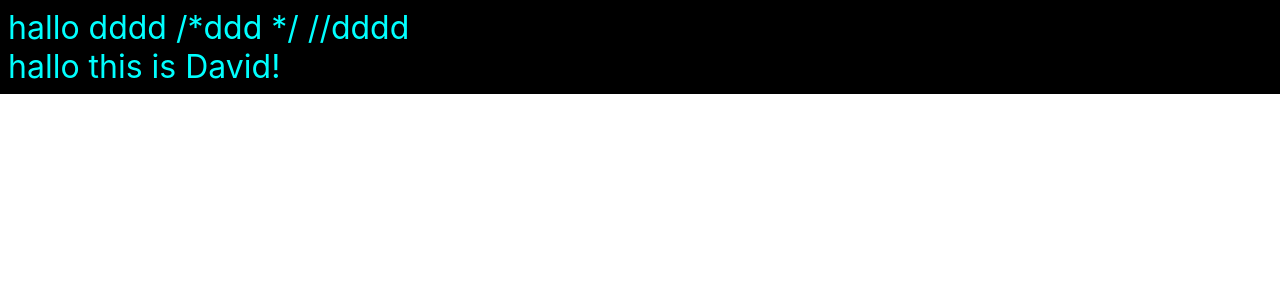
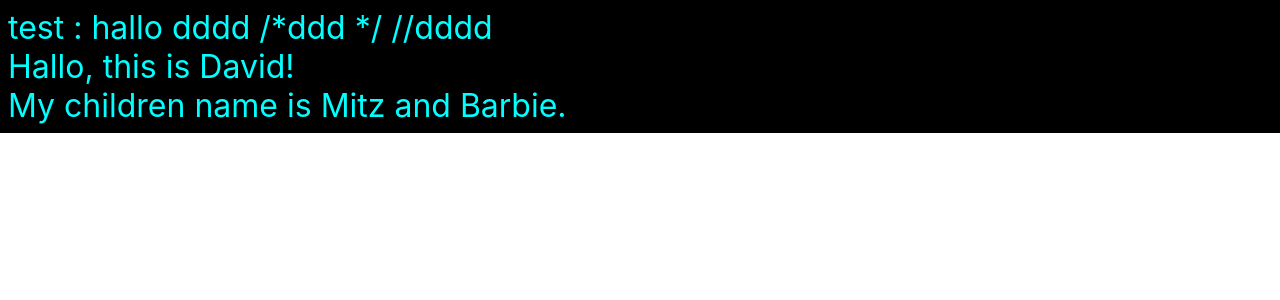
Before and after one commit to mitzbarbie/react-skills, a React (Create React App) app: page / in a window 1280 px wide. Shown: the top 300 px of the page. Built offline with nearby package versions, Linux system fonts and the light colour scheme.

Commit message:
props.children

```diff
--- a/src/App.js
+++ b/src/App.js
@@ -5,8 +5,8 @@ function App() {
   const name = "hallo";
   return (
     <div className="test">
-      {name} {/*ddd*/}dddd /*ddd */ //dddd
-      <MyComponent name="David" />
+      test : {name} {/*ddd*/}dddd /*ddd */ //dddd
+      <MyComponent>Mitz and Barbie</MyComponent>
     </div>
   );
 }
--- a/src/component/MyComponent.js
+++ b/src/component/MyComponent.js
@@ -1,5 +1,14 @@
 const MyComponent = (props) => {
-  return <div>hallo this is {props.name}!</div>;
+  return (
+    <div>
+      Hallo, this is {props.name}! <br />
+      My children name is {props.children}.
+    </div>
+  );
+};
+
+MyComponent.defaultProps = {
+  name: "David",
 };
 
 export default MyComponent;
```
